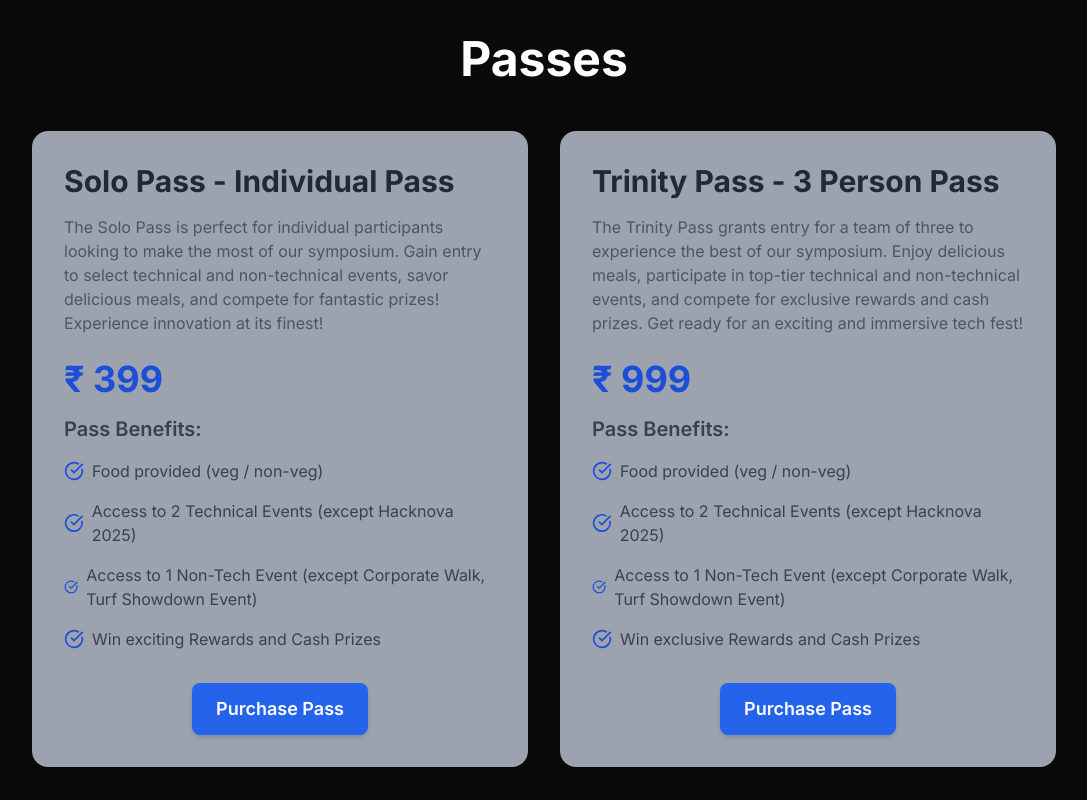
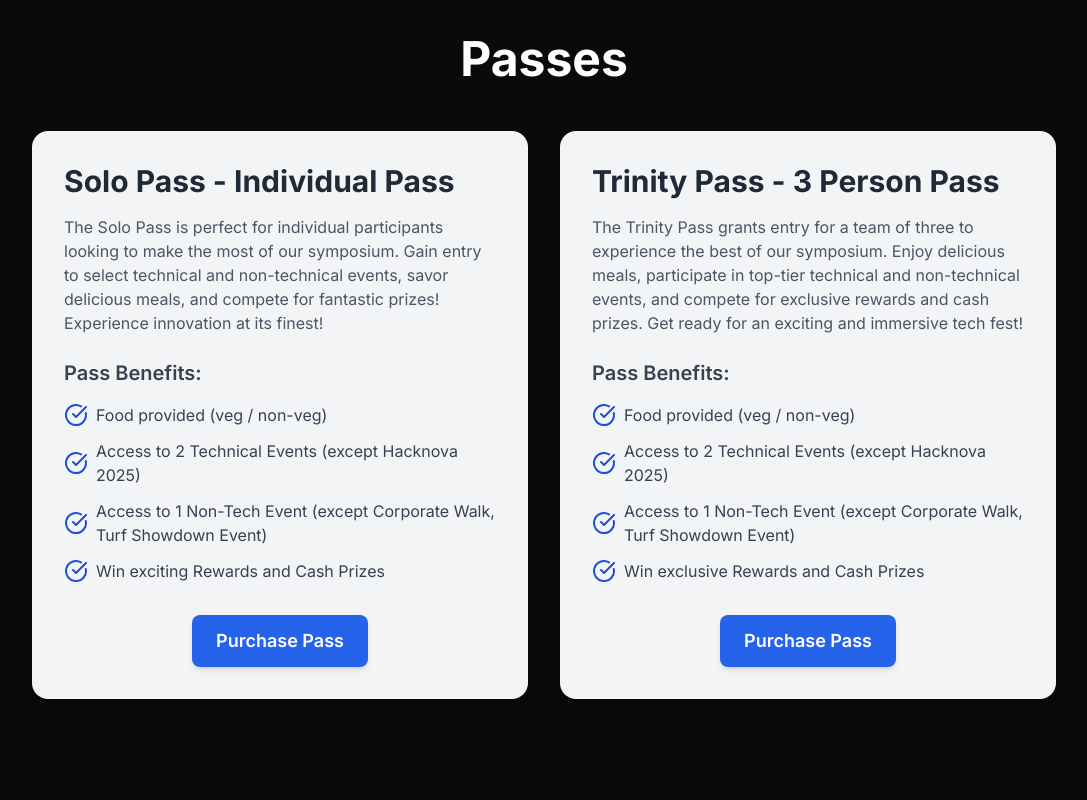
Before and after one commit to tanush-em/INVICTUS, a Next.js app: page / in a window 1280 px wide. Shown: the part 1960-2760 px from the top of the page, without its empty margins (96-1183 px from the left). Built offline with nearby package versions, Linux system fonts and the light colour scheme.

Commit message:
passes redes

```diff
--- a/app/components/PassesSection.js
+++ b/app/components/PassesSection.js
@@ -1,34 +1,36 @@
 "use client";
 
-import { motion } from 'framer-motion';
-import { CheckCircle } from 'lucide-react';
-import Link from 'next/link';
+import { motion } from "framer-motion";
+import { CheckCircle } from "lucide-react";
+import Link from "next/link";
 
 const PassDetails = () => {
   const passes = [
     {
       title: "Solo Pass - Individual Pass",
       price: "₹ 399",
-      description: "The Solo Pass is perfect for individual participants looking to make the most of our symposium. Gain entry to select technical and non-technical events, savor delicious meals, and compete for fantastic prizes! Experience innovation at its finest!",
+      description:
+        "The Solo Pass is perfect for individual participants looking to make the most of our symposium. Gain entry to select technical and non-technical events, savor delicious meals, and compete for fantastic prizes! Experience innovation at its finest!",
       features: [
         "Food provided (veg / non-veg)",
         "Access to 2 Technical Events (except Hacknova 2025)",
         "Access to 1 Non-Tech Event (except Corporate Walk, Turf Showdown Event)",
         "Win exciting Rewards and Cash Prizes",
       ],
-      link: "https://docs.google.com/forms/d/e/1FAIpQLScl5ebazqBwfFoMTCGrTYrOiEjUwl_XmNanmPmEXDu5NtSqlg/viewform",
+      link: "passes/solo-pass/",
     },
     {
       title: "Trinity Pass - 3 Person Pass",
       price: "₹ 999",
-      description: "The Trinity Pass grants entry for a team of three to experience the best of our symposium. Enjoy delicious meals, participate in top-tier technical and non-technical events, and compete for exclusive rewards and cash prizes. Get ready for an exciting and immersive tech fest!",
+      description:
+        "The Trinity Pass grants entry for a team of three to experience the best of our symposium. Enjoy delicious meals, participate in top-tier technical and non-technical events, and compete for exclusive rewards and cash prizes. Get ready for an exciting and immersive tech fest!",
       features: [
         "Food provided (veg / non-veg)",
         "Access to 2 Technical Events (except Hacknova 2025)",
         "Access to 1 Non-Tech Event (except Corporate Walk, Turf Showdown Event)",
         "Win exclusive Rewards and Cash Prizes",
       ],
-      link: "https://docs.google.com/forms/d/e/1FAIpQLSd7gOZpz36GAeD2V9fjAq1SeGmz_o2jzJntgxbcABDlVJNaBg/viewform",
+      link: "passes/trinity-pass/",
     },
   ];
 
@@ -44,24 +46,26 @@ const PassDetails = () => {
             initial={{ opacity: 0, y: 50 }}
             animate={{ opacity: 1, y: 0 }}
             transition={{ duration: 0.5, delay: index * 0.2 }}
-            className="bg-gray-400 p-6 md:p-8 rounded-2xl shadow-xl"
+            className="bg-gray-100 p-6 md:p-8 rounded-2xl shadow-xl"
           >
             <h3 className="text-2xl md:text-3xl font-bold mb-4 text-gray-800">{pass.title}</h3>
             <p className="text-gray-600 mb-6">{pass.description}</p>
-            <div className="text-4xl font-bold text-blue-700 mb-4">{pass.price}</div>
 
+            {/* Bullet Points List */}
             <div className="space-y-4 mb-8">
               <h4 className="text-lg md:text-xl font-semibold text-gray-700">Pass Benefits:</h4>
-              {pass.features.map((feature, i) => (
-                <div key={i} className="flex items-center gap-2 text-gray-700">
-                  <CheckCircle className="w-5 h-5 text-blue-700" />
-                  <span>{feature}</span>
-                </div>
-              ))}
+              <ul className="space-y-3">
+                {pass.features.map((feature, i) => (
+                  <li key={i} className="flex items-center space-x-2">
+                    <CheckCircle className="w-6 h-6 text-blue-700 shrink-0" />
+                    <span className="text-gray-700 text-base">{feature}</span>
+                  </li>
+                ))}
+              </ul>
             </div>
 
             <div className="w-full flex justify-center">
-              <Link href={pass.link} target="_blank">
+              <Link href={pass.link}>
                 <button className="px-6 py-3 text-lg font-semibold text-white bg-blue-600 rounded-lg shadow-md transition-transform transform hover:scale-105 hover:bg-blue-700 active:scale-95 focus:outline-none focus:ring-2 focus:ring-blue-500 focus:ring-offset-2">
                   Purchase Pass
                 </button>
```
Also changed, not shown: app/passes/solo-pass/page.js (added), app/passes/trinity-pass/page.js (added).
